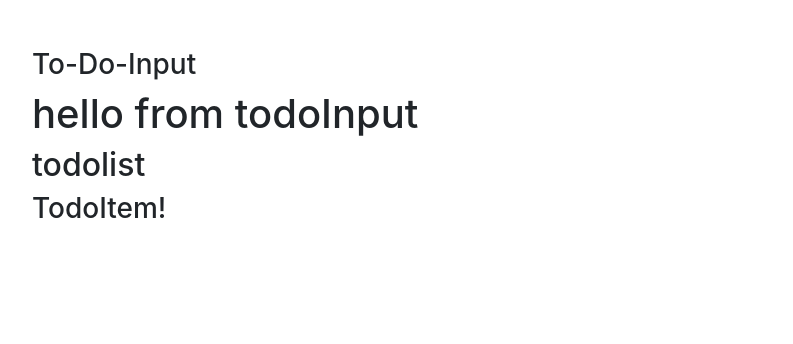
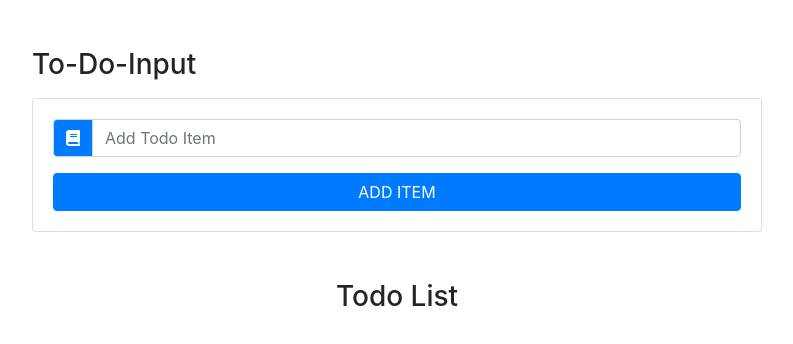
Before and after one commit to joesummerhayes/todo-list, a React (Create React App) app: page / in a window 1280 px wide. Shown: the top 344 px of the page, without its empty margins (243-1036 px from the left). Built offline with nearby package versions, Linux system fonts and the light colour scheme.

Commit message:
full functional

```diff
--- a/public/index.html
+++ b/public/index.html
@@ -21,6 +21,12 @@
       Learn how to configure a non-root public URL by running `npm run build`.
     -->
   <title>To Do List</title>
+
+  <!--font awesome-->
+  <link rel="stylesheet" href="https://use.fontawesome.com/releases/v5.8.1/css/all.css"
+    integrity="sha384-50oBUHEmvpQ+1lW4y57PTFmhCaXp0ML5d60M1M7uH2+nqUivzIebhndOJK28anvf" crossorigin="anonymous">
+
+
 </head>
 
 <body>
--- a/src/App.js
+++ b/src/App.js
@@ -8,7 +8,7 @@
 //this is a new changee
 class App extends Component {
   state = {
-    items: [{ id: 1, title: "wake up" }, { id: 2, title: "make breakfast" }],
+    items: [],
     id: uuid(),
     item: '',
     editItem: false,
@@ -16,11 +16,23 @@
   };
 
   handleChange = (e) => {
-    console.log('handle change')
+    this.setState({ item: e.target.value })
   };
 
   handleSubmit = (e) => {
-    console.log('handle Submit')
+    e.preventDefault();
+    const newItem = {
+      id: this.state.id,
+      title: this.state.item
+    }
+    const updatedItems = [...this.state.items, newItem]
+
+    this.setState({
+      items: updatedItems,
+      item: '',
+      id: uuid(),
+      editItem: false
+    })
   };
 
   clearList = () => {
@@ -37,7 +49,6 @@
 
 
   render() {
-
 
     return (
       <div className="container">
--- a/src/components/TodoInput.js
+++ b/src/components/TodoInput.js
@@ -2,7 +2,29 @@
 
 class TodoInput extends React.Component {
     render() {
-        return <h1>hello from todoInput</h1>
+        const { item, handleChange, handleSubmit, editItem } = this.props
+
+        return (
+            <div className="card card-body my-3">
+                <form onSubmit={handleSubmit}>
+                    <div className="input-group">
+                        <div className="input-group-prepend">
+                            <div className="input-group-text bg-primary text-white">
+                                <i className="fas fa-book" />
+                            </div>
+                        </div>
+                        <input
+                            type="text"
+                            className="form-control text-capitalize"
+                            placeholder="add todo item"
+                            value={item}
+                            onChange={handleChange}
+                        />
+                    </div>
+                    <button type="submit" className="btn btn-block btn-primary mt-3 text-uppercase">Add Item</button>
+                </form>
+            </div>
+        )
     }
 }
 
--- a/src/components/TodoItem.js
+++ b/src/components/TodoItem.js
@@ -1,8 +1,12 @@
 import React from 'react';
 
 class Item extends React.Component {
+
     render() {
-        return <h3>TodoItem! </h3>
+        const { key, handleDelete, title } = this.props;
+        return (
+            <li>{title}</li>
+        )
     }
 }
 
--- a/src/components/TodoList.js
+++ b/src/components/TodoList.js
@@ -3,13 +3,16 @@
 
 class TodoList extends React.Component {
     render() {
+        const { items, clearList, handleDelete, handleEdit } = this.props;
         return (
-
-
-            <section>
-                <h2>todolist</h2>
-                <Item />
-            </section>
+            <ul className="list-group my-5">
+                <h3 className="text-capitalize text-center">todo List</h3>
+                {items.map((item) => {
+                    return (
+                        <Item key={item.id} title={item.title} handleDelete={() => { handleDelete(item.id) }} />
+                    )
+                })}
+            </ul>
         )
     }
 }
```
